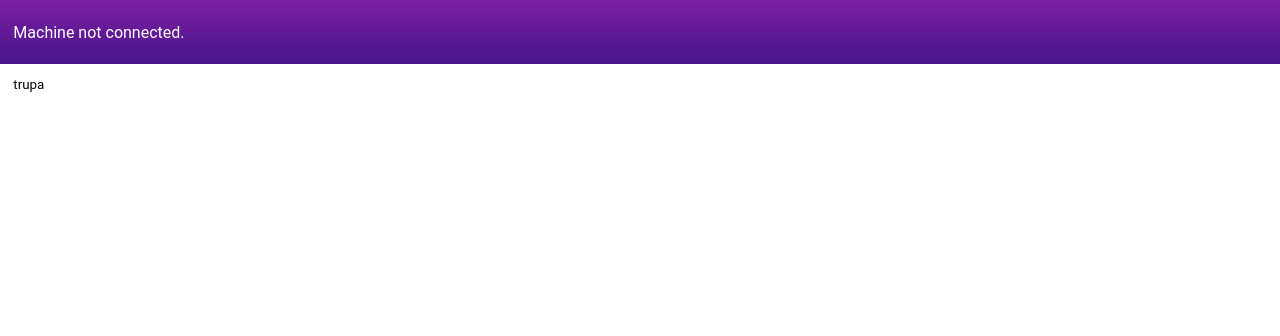
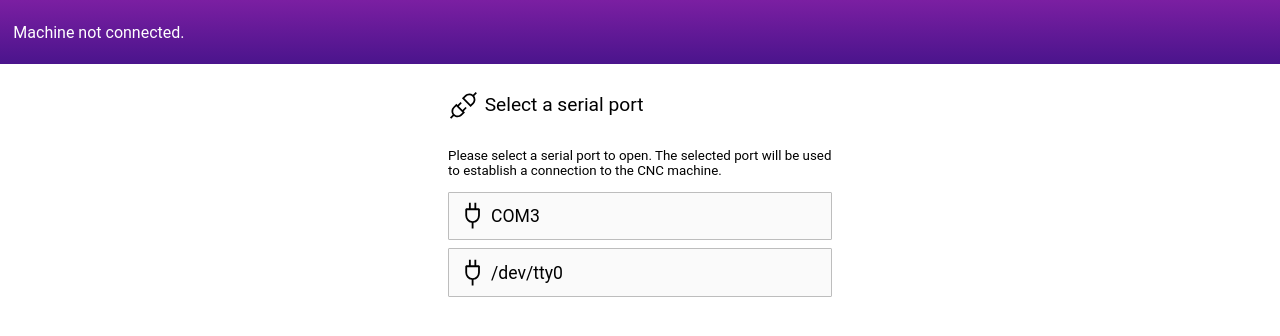
Before and after one commit to Lachcim/szopinski-cnc-diploma, a React app in the folder software/: page / in a window 1280 px wide. Shown: the top 336 px of the page. Built offline with nearby package versions, Linux system fonts and the light colour scheme; a web font is replaced by a local one.

Commit message:
Design port selection screen

```diff
--- a/software/package.json
+++ b/software/package.json
@@ -12,7 +12,8 @@
   },
   "dependencies": {
     "react": "^18.1.0",
-    "react-dom": "^18.1.0"
+    "react-dom": "^18.1.0",
+    "react-icons": "^4.3.1"
   },
   "devDependencies": {
     "@babel/core": "^7.17.10",
--- a/software/src/renderer/app.jsx
+++ b/software/src/renderer/app.jsx
@@ -1,22 +1,20 @@
-import React, { useEffect, useState } from "react";
+import React, { useState } from "react";
 import "../style.scss";
 
 import StatusBar from "./components/status-bar";
 import FadeScreen from "./components/fade-screen";
 
+import PortSelect from "./screens/port-select";
+
 export default function App() {
-    const [screenContent, setScreenContent] = useState("dupa");
-
-    useEffect(() => {
-        setTimeout(() => setScreenContent("trupa"), 1000);
-    }, []);
+    const [currentScreen, setCurrentScreen] = useState(<PortSelect onSelect={() => setCurrentScreen(<PortSelect/>)}/>);
 
     return (
         <>
             <StatusBar/>
             <main className="main-content">
                 <FadeScreen>
-                    {screenContent}
+                    { currentScreen }
                 </FadeScreen>
             </main>
         </>
--- /dev/null
+++ b/software/src/renderer/components/large-button.jsx
@@ -0,0 +1,12 @@
+import React from "react";
+
+export default function LargeButton({icon, title, children, ...props}) {
+    return (
+        <button
+            className="large-button"
+            {...props}
+        >
+            {children}
+        </button>
+    )
+}
--- /dev/null
+++ b/software/src/renderer/screens/port-select.jsx
@@ -0,0 +1,28 @@
+import React from "react";
+import LargeButton from "../components/large-button";
+import { VscDebugDisconnect, VscPlug } from "react-icons/vsc"
+
+export default function PortSelect({onSelect}) {
+    return (
+        <div className="micro-screen">
+            <h1>
+                <VscDebugDisconnect/>
+                Select a serial port
+            </h1>
+            <p>
+                Please select a serial port to open. The selected port
+                will be used to establish a connection to the CNC machine.
+            </p>
+            <div className="option-list">
+                <LargeButton onClick={() => onSelect("COM3")}>
+                    <VscPlug/>
+                    COM3
+                </LargeButton>
+                <LargeButton onClick={() => onSelect("/dev/tty0")}>
+                    <VscPlug/>
+                    /dev/tty0
+                </LargeButton>
+            </div>
+        </div>
+    )
+}
--- a/software/src/style.scss
+++ b/software/src/style.scss
@@ -3,11 +3,14 @@ html, body {
     margin: 0;
 }
 body {
+    font-family: Roboto, sans-serif;
+    font-size: 10pt;
+}
+#root {
+    height: 100%;
+
     display: flex;
     flex-direction: column;
-
-    font-family: Roboto, sans-serif;
-    font-size: 10pt;
 }
 
 .status-bar {
@@ -27,13 +30,81 @@ body {
 }
 
 .main-content {
-    padding: 1em;
+    flex: 1;
+    margin: 1em;
+
+    position: relative;
     overflow: hidden;
+
+    h1 {
+        font-size: 1.2rem;
+        font-weight: 400;
+    }
+    h1 svg, h2 svg {
+        width: 1.66em;
+        height: 1.66em;
+
+        vertical-align: middle;
+        margin-right: 0.25em;
+    }
+
+    .fade-screen {
+        position: absolute;
+        inset: 0;
+
+        animation-duration: 0.25s;
+        animation-timing-function: ease;
+    }
 }
 
-.fade-screen {
-    animation-duration: 0.25s;
-    animation-timing-function: ease;
+.micro-screen {
+    margin: 0 auto;
+    max-width: 24rem;
+    height: 100%;
+
+    display: flex;
+    flex-direction: column;
+
+    .option-list {
+        flex: 1;
+        overflow-y: auto;
+
+        & > *:nth-child(n + 1) {
+            margin-bottom: 0.5rem;
+        }
+    }
+}
+
+.large-button {
+    display: flex;
+    align-items: center;
+    width: 100%;
+    padding: 0.5em;
+
+    font-family: inherit;
+    font-size: 1.1rem;
+
+    cursor: pointer;
+    border: 1px solid #BDBDBD;
+    background-color: #FAFAFA;
+    border-radius: 1px;
+
+    transition-property: border-color, background-color;
+    transition-duration: 0.1s;
+
+    &:hover {
+        background-color: #EEEEEE;
+    }
+    &:active {
+        border-color: #4FC3F7;
+        background-color: #E1F5FE;
+    }
+
+    & > svg {
+        width: 1.66em;
+        height: 1.66em;
+        margin-right: 0.25rem;
+    }
 }
 
 @keyframes fade-out {
```
